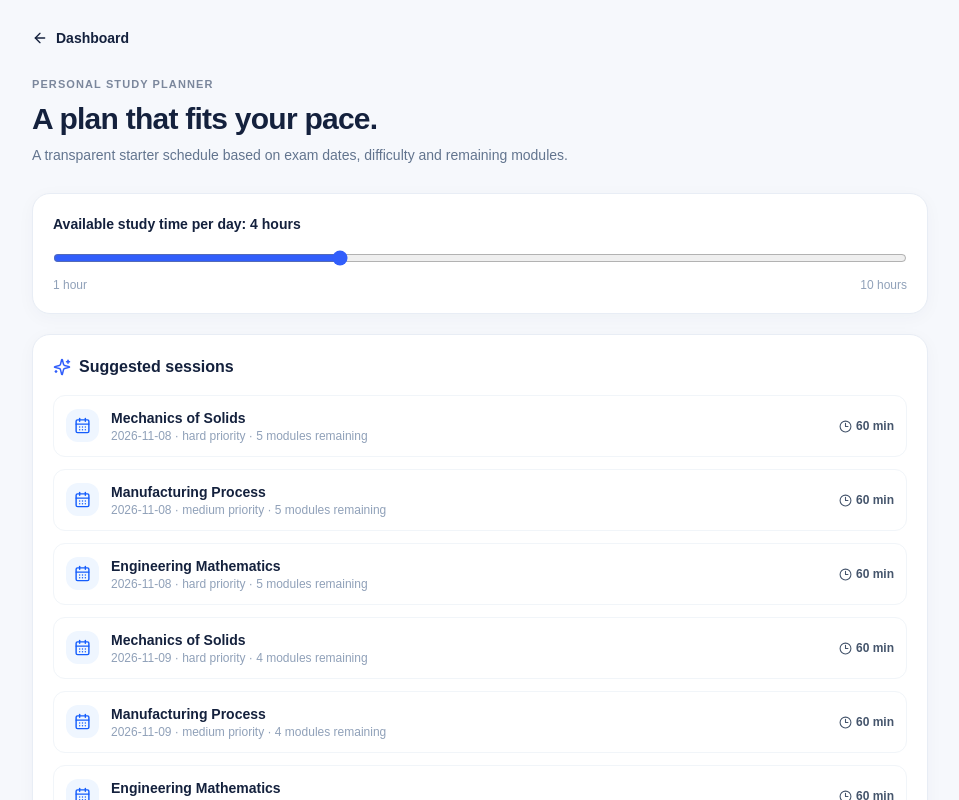
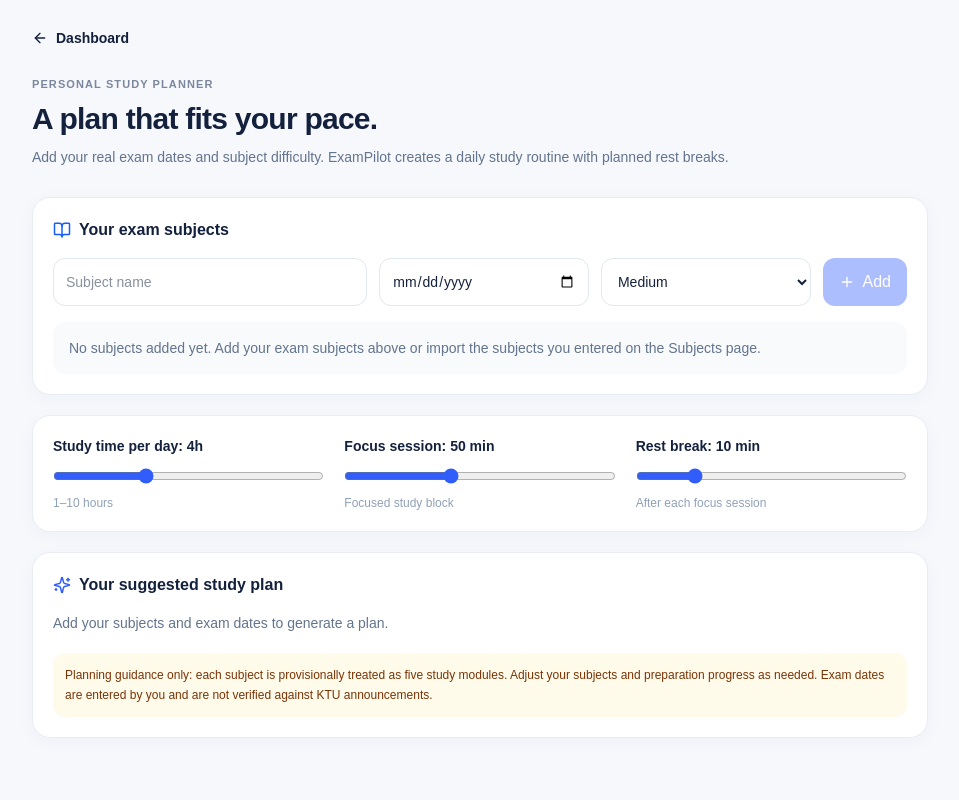
Before and after one commit to eldhoyy/exampilot, a Next.js app: page /study-plan in a window 1280 px wide. Shown: the top 800 px of the page, without its empty margins (160-1119 px from the left). Built offline with nearby package versions, Linux system fonts and the light colour scheme.

Commit message:
Build usable personalized study planner with breaks and saved subjects

```diff
--- a/src/app/study-plan/page.tsx
+++ b/src/app/study-plan/page.tsx
@@ -1,26 +1,81 @@
 "use client";
-import { useMemo, useState } from "react";
+
+import { useEffect, useMemo, useState } from "react";
 import Link from "next/link";
-import { ArrowLeft, CalendarDays, Clock3, Sparkles } from "lucide-react";
-import { buildStudyPlan, type StudySubject } from "@/lib/planner";
+import { ArrowLeft, BookOpen, CalendarDays, Clock3, Coffee, Plus, Sparkles, Trash2 } from "lucide-react";
+import { buildStudyPlan, type Difficulty, type StudySubject } from "@/lib/planner";
 
-const sample: StudySubject[] = [
-  { id:"mp", title:"Manufacturing Process", examDate:"2026-12-03", difficulty:"medium", modules:5, completedModules:0 },
-  { id:"mos", title:"Mechanics of Solids", examDate:"2026-12-08", difficulty:"hard", modules:5, completedModules:0 },
-  { id:"math", title:"Engineering Mathematics", examDate:"2026-12-12", difficulty:"hard", modules:5, completedModules:0 },
-];
+type SavedSubject = StudySubject & { code?: string };
+
+const todayISO = () => {
+  const d = new Date();
+  return [d.getFullYear(), String(d.getMonth()+1).padStart(2,"0"), String(d.getDate()).padStart(2,"0")].join("-");
+};
 
 export default function StudyPlanPage() {
-  const [dailyHours,setDailyHours]=useState(4);
-  const [subjects,setSubjects]=useState(sample);
-  const plan=useMemo(()=>buildStudyPlan(subjects,dailyHours*60),[subjects,dailyHours]);
+  const [subjects, setSubjects] = useState<SavedSubject[]>([]);
+  const [title, setTitle] = useState("");
+  const [examDate, setExamDate] = useState("");
+  const [difficulty, setDifficulty] = useState<Difficulty>("medium");
+  const [dailyHours, setDailyHours] = useState(4);
+  const [focusMinutes, setFocusMinutes] = useState(50);
+  const [breakMinutes, setBreakMinutes] = useState(10);
+  const [ready, setReady] = useState(false);
+
+  useEffect(() => {
+    try {
+      const saved = JSON.parse(localStorage.getItem("exampilot-subjects") || "[]") as Array<{id:string;title:string;code?:string;difficulty:Difficulty;examDate:string}>;
+      const converted = saved.filter(s => s.title && s.examDate).map(s => ({...s, modules:5, completedModules:0}));
+      const manual = JSON.parse(localStorage.getItem("exampilot-planner-subjects") || "[]") as SavedSubject[];
+      const merged = [...converted, ...manual.filter(m => !converted.some(c => c.id === m.id))];
+      setSubjects(merged);
+    } catch { setSubjects([]); }
+    setReady(true);
+  }, []);
+
+  useEffect(() => {
+    if (ready) localStorage.setItem("exampilot-planner-subjects", JSON.stringify(subjects));
+  }, [subjects, ready]);
+
+  const plan = useMemo(() => buildStudyPlan(subjects, dailyHours * 60, new Date(todayISO()+"T00:00:00")), [subjects, dailyHours]);
+  const grouped = useMemo(() => plan.reduce<Record<string, typeof plan>>((acc, session) => {
+    (acc[session.date] ||= []).push(session);
+    return acc;
+  }, {}), [plan]);
+
+  function addSubject() {
+    if (!title.trim() || !examDate || examDate < todayISO()) return;
+    const next = [...subjects, {id: crypto.randomUUID(), title:title.trim(), examDate, difficulty, modules:5, completedModules:0}];
+    setSubjects(next); setTitle(""); setExamDate(""); setDifficulty("medium");
+  }
+
+  function removeSubject(id:string) { setSubjects(items => items.filter(s => s.id !== id)); }
+
   return <main className="min-h-screen px-4 py-7 sm:px-8"><div className="mx-auto max-w-4xl">
     <Link href="/" className="mb-7 inline-flex items-center gap-2 text-sm font-semibold text-slate-500"><ArrowLeft size={16}/> Dashboard</Link>
-    <div className="mb-7"><p className="eyebrow mb-2">PERSONAL STUDY PLANNER</p><h1 className="text-3xl font-extrabold tracking-tight">A plan that fits your pace.</h1><p className="mt-2 text-sm text-slate-500">A transparent starter schedule based on exam dates, difficulty and remaining modules.</p></div>
-    <section className="panel mb-5 p-5"><label className="block text-sm font-bold">Available study time per day: {dailyHours} hours</label><input className="mt-4 w-full accent-[#315efb]" type="range" min="1" max="10" value={dailyHours} onChange={e=>setDailyHours(Number(e.target.value))}/><div className="mt-1 flex justify-between text-xs text-slate-400"><span>1 hour</span><span>10 hours</span></div></section>
-    <section className="panel p-5"><div className="mb-4 flex items-center gap-2"><Sparkles className="text-[#315efb]" size={18}/><h2 className="font-bold">Suggested sessions</h2></div>
-      {plan.length===0?<p className="text-sm text-slate-500">No upcoming subjects with unfinished modules. Add subjects and exam dates to generate a plan.</p>:<div className="space-y-3">{plan.slice(0,40).map((s,i)=><div key={i} className="flex items-center gap-3 rounded-xl border border-slate-100 p-3"><div className="rounded-xl bg-blue-50 p-2 text-blue-600"><CalendarDays size={17}/></div><div className="min-w-0 flex-1"><p className="text-sm font-bold">{s.subject}</p><p className="text-xs text-slate-400">{s.date} · {s.reason}</p></div><span className="whitespace-nowrap text-xs font-bold text-slate-600"><Clock3 className="mr-1 inline" size={13}/>{s.minutes} min</span></div>)}</div>}
-      <p className="mt-4 text-xs leading-5 text-slate-400">Planning preview only. These example subjects and dates are placeholders, not verified KTU examination data. The planner does not yet account for personal sleep, classes or calendar availability.</p>
+    <div className="mb-7"><p className="eyebrow mb-2">PERSONAL STUDY PLANNER</p><h1 className="text-3xl font-extrabold tracking-tight">A plan that fits your pace.</h1><p className="mt-2 text-sm leading-6 text-slate-500">Add your real exam dates and subject difficulty. ExamPilot creates a daily study routine with planned rest breaks.</p></div>
+
+    <section className="panel mb-5 space-y-4 p-5">
+      <div className="flex items-center gap-2"><BookOpen size={18} className="text-blue-600"/><h2 className="font-bold">Your exam subjects</h2></div>
+      <div className="grid gap-3 sm:grid-cols-[1.5fr_1fr_1fr_auto]">
+        <input aria-label="Subject name" value={title} onChange={e=>setTitle(e.target.value)} placeholder="Subject name" className="min-w-0 rounded-xl border border-slate-200 px-3 py-3 text-sm"/>
+        <input aria-label="Exam date" type="date" min={todayISO()} value={examDate} onChange={e=>setExamDate(e.target.value)} className="min-w-0 rounded-xl border border-slate-200 px-3 py-3 text-sm"/>
+        <select aria-label="Subject difficulty" value={difficulty} onChange={e=>setDifficulty(e.target.value as Difficulty)} className="rounded-xl border border-slate-200 px-3 py-3 text-sm"><option value="easy">Easy</option><option value="medium">Medium</option><option value="hard">Hard</option></select>
+        <button onClick={addSubject} disabled={!title.trim() || !examDate || examDate < todayISO()} className="inline-flex items-center justify-center gap-2 rounded-xl bg-[#315efb] px-4 py-3 text-sm font-bold text-white disabled:opacity-40"><Plus size={16}/> Add</button>
+      </div>
+      {subjects.length ? <div className="space-y-2">{subjects.map(s=><div key={s.id} className="flex items-center gap-3 rounded-xl border border-slate-100 p-3"><BookOpen size={17} className="text-blue-600"/><div className="min-w-0 flex-1"><p className="truncate text-sm font-bold">{s.title}</p><p className="text-xs text-slate-400">{s.examDate} · {s.difficulty} priority</p></div><button aria-label={"Remove "+s.title} onClick={()=>removeSubject(s.id)} className="p-2 text-slate-400"><Trash2 size={16}/></button></div>)}</div> : <p className="rounded-xl bg-slate-50 p-4 text-sm text-slate-500">No subjects added yet. Add your exam subjects above or import the subjects you entered on the Subjects page.</p>}
+    </section>
+
+    <section className="panel mb-5 grid gap-5 p-5 sm:grid-cols-3">
+      <div><label className="block text-sm font-bold">Study time per day: {dailyHours}h</label><input aria-label="Study hours per day" className="mt-3 w-full accent-[#315efb]" type="range" min="1" max="10" value={dailyHours} onChange={e=>setDailyHours(Number(e.target.value))}/><p className="mt-1 text-xs text-slate-400">1–10 hours</p></div>
+      <div><label className="block text-sm font-bold">Focus session: {focusMinutes} min</label><input aria-label="Focus session minutes" className="mt-3 w-full accent-[#315efb]" type="range" min="25" max="90" step="5" value={focusMinutes} onChange={e=>setFocusMinutes(Number(e.target.value))}/><p className="mt-1 text-xs text-slate-400">Focused study block</p></div>
+      <div><label className="block text-sm font-bold">Rest break: {breakMinutes} min</label><input aria-label="Rest break minutes" className="mt-3 w-full accent-[#315efb]" type="range" min="5" max="30" step="5" value={breakMinutes} onChange={e=>setBreakMinutes(Number(e.target.value))}/><p className="mt-1 text-xs text-slate-400">After each focus session</p></div>
+    </section>
+
+    <section className="panel p-5">
+      <div className="mb-4 flex items-center gap-2"><Sparkles className="text-[#315efb]" size={18}/><h2 className="font-bold">Your suggested study plan</h2></div>
+      {!subjects.length ? <p className="text-sm text-slate-500">Add your subjects and exam dates to generate a plan.</p> : !plan.length ? <p className="text-sm text-slate-500">No sessions could be scheduled in the next 30 days. Check your exam dates and remaining preparation time.</p> : <div className="space-y-5">{Object.entries(grouped).map(([date,sessions])=><div key={date}><div className="mb-2 flex items-center gap-2 text-sm font-bold text-[#14213d]"><CalendarDays size={16} className="text-blue-600"/>{new Date(date+"T00:00:00").toLocaleDateString("en-IN",{weekday:"long",day:"numeric",month:"short"})}</div><div className="space-y-2">{sessions.map((s,i)=><div key={s.subjectId+"-"+i}><div className="flex items-center gap-3 rounded-xl border border-slate-100 p-3"><div className="rounded-xl bg-blue-50 p-2 text-blue-600"><Clock3 size={17}/></div><div className="min-w-0 flex-1"><p className="text-sm font-bold">{s.subject}</p><p className="text-xs text-slate-400">{s.reason}</p></div><span className="whitespace-nowrap text-xs font-bold text-slate-600">{Math.min(s.minutes,focusMinutes)} min</span></div>{i < sessions.length-1 && <div className="flex items-center gap-2 px-4 py-2 text-xs text-emerald-700"><Coffee size={14}/> Rest for {breakMinutes} minutes</div>}</div>)}</div></div>)}</div>}
+      <p className="mt-5 rounded-xl bg-amber-50 p-3 text-xs leading-5 text-amber-900">Planning guidance only: each subject is provisionally treated as five study modules. Adjust your subjects and preparation progress as needed. Exam dates are entered by you and are not verified against KTU announcements.</p>
     </section>
   </div></main>;
 }
```
